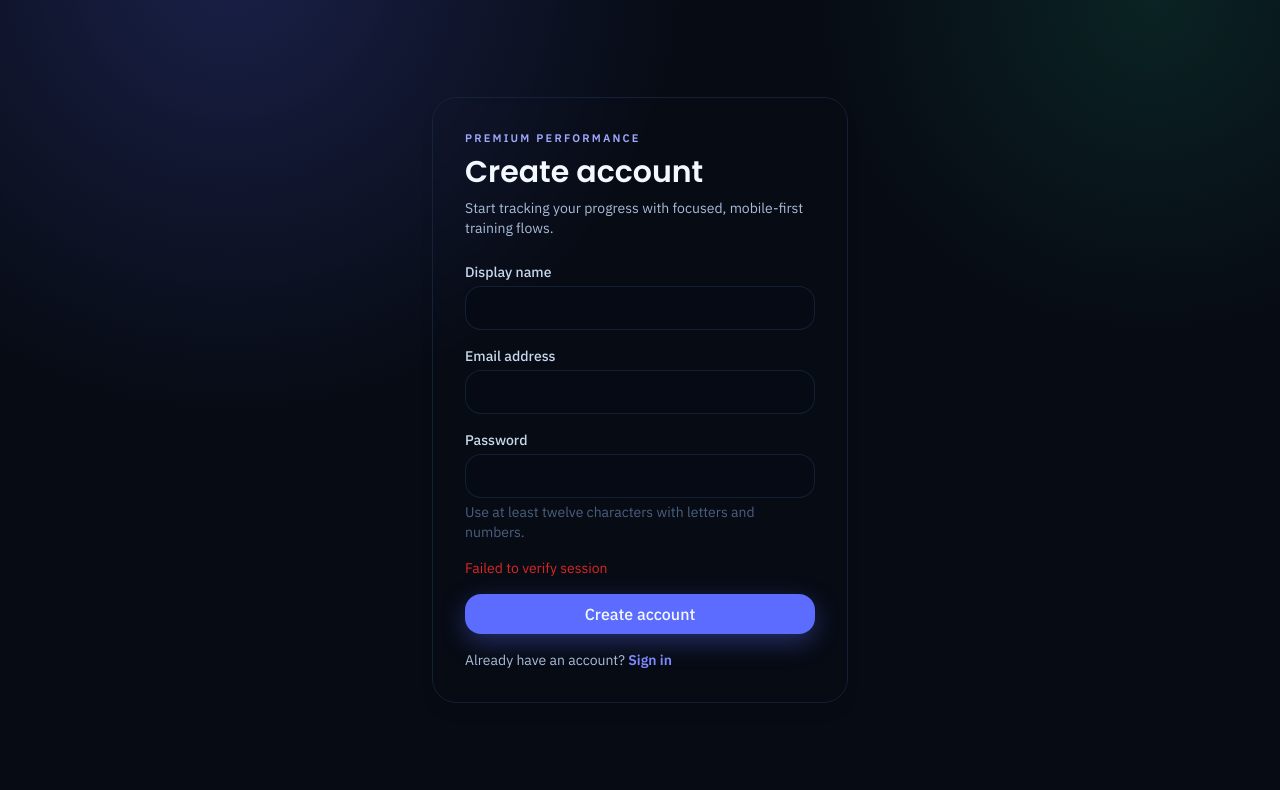
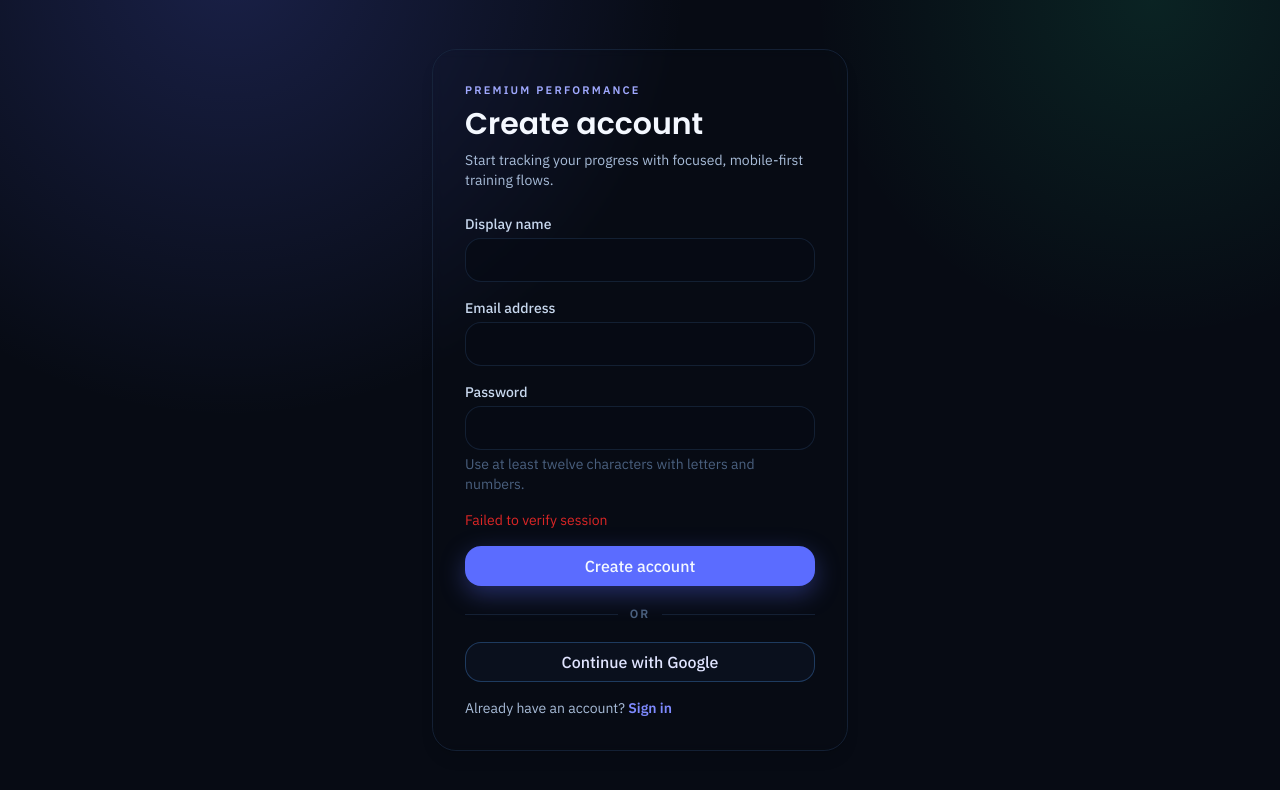
Before and after one commit to dominikszilvasi04/gym-workout-logger, a React (Vite) app in the folder frontend/: page /register in a window 1280 px wide. Shown: the top 790 px of the page. Built offline with nearby package versions, Linux system fonts and the light colour scheme; no server answers.

Commit message:
add google oath to login

```diff
--- a/frontend/src/pages/LoginPage.tsx
+++ b/frontend/src/pages/LoginPage.tsx
@@ -3,6 +3,7 @@ import { Link, useNavigate } from "react-router-dom";
 import { Button } from "../components/common/Button";
 import { Card } from "../components/common/Card";
 import { InputField } from "../components/common/InputField";
+import { authAPI } from "../services/api";
 import { useAuthStore } from "../store/authStore";
 
 export function LoginPage() {
@@ -14,6 +15,10 @@ export function LoginPage() {
   const [emailAddress, setEmailAddress] = useState("");
   const [password, setPassword] = useState("");
   const [formError, setFormError] = useState("");
+
+  const handleGoogleSignIn = () => {
+    window.location.href = authAPI.getGoogleLoginUrl();
+  };
 
   const handleSubmit = async (event: React.FormEvent<HTMLFormElement>) => {
     event.preventDefault();
@@ -65,6 +70,16 @@ export function LoginPage() {
           <Button type="submit" fullWidth isLoading={loading}>
             Sign in
           </Button>
+
+          <div className="flex items-center gap-3 py-1">
+            <span className="h-px flex-1 bg-navy-300/70" />
+            <span className="text-xs font-semibold uppercase tracking-[0.16em] text-navy-500">or</span>
+            <span className="h-px flex-1 bg-navy-300/70" />
+          </div>
+
+          <Button type="button" variant="outline" fullWidth onClick={handleGoogleSignIn}>
+            Continue with Google
+          </Button>
         </form>
 
         <p className="mt-4 text-sm text-navy-700">
--- a/frontend/src/pages/RegisterPage.tsx
+++ b/frontend/src/pages/RegisterPage.tsx
@@ -3,6 +3,7 @@ import { Link, useNavigate } from "react-router-dom";
 import { Button } from "../components/common/Button";
 import { Card } from "../components/common/Card";
 import { InputField } from "../components/common/InputField";
+import { authAPI } from "../services/api";
 import { useAuthStore } from "../store/authStore";
 
 function getPasswordStrength(password: string) {
@@ -25,6 +26,10 @@ export function RegisterPage() {
   const [emailAddress, setEmailAddress] = useState("");
   const [password, setPassword] = useState("");
   const [formError, setFormError] = useState("");
+
+  const handleGoogleSignUp = () => {
+    window.location.href = authAPI.getGoogleLoginUrl();
+  };
 
   const passwordStrength = useMemo(() => getPasswordStrength(password), [password]);
 
@@ -91,6 +96,16 @@ export function RegisterPage() {
           <Button type="submit" fullWidth isLoading={loading}>
             Create account
           </Button>
+
+          <div className="flex items-center gap-3 py-1">
+            <span className="h-px flex-1 bg-navy-300/70" />
+            <span className="text-xs font-semibold uppercase tracking-[0.16em] text-navy-500">or</span>
+            <span className="h-px flex-1 bg-navy-300/70" />
+          </div>
+
+          <Button type="button" variant="outline" fullWidth onClick={handleGoogleSignUp}>
+            Continue with Google
+          </Button>
         </form>
 
         <p className="mt-4 text-sm text-navy-700">
--- a/frontend/src/services/api.ts
+++ b/frontend/src/services/api.ts
@@ -59,6 +59,10 @@ apiClient.interceptors.response.use(
 
 // Auth API calls
 export const authAPI = {
+  getGoogleLoginUrl: (): string => {
+    return `${API_BASE_URL}/login/google`;
+  },
+
   getCurrentUser: async (): Promise<User> => {
     const response = await apiClient.get<User>("/api/auth/me");
     return response.data;
```
